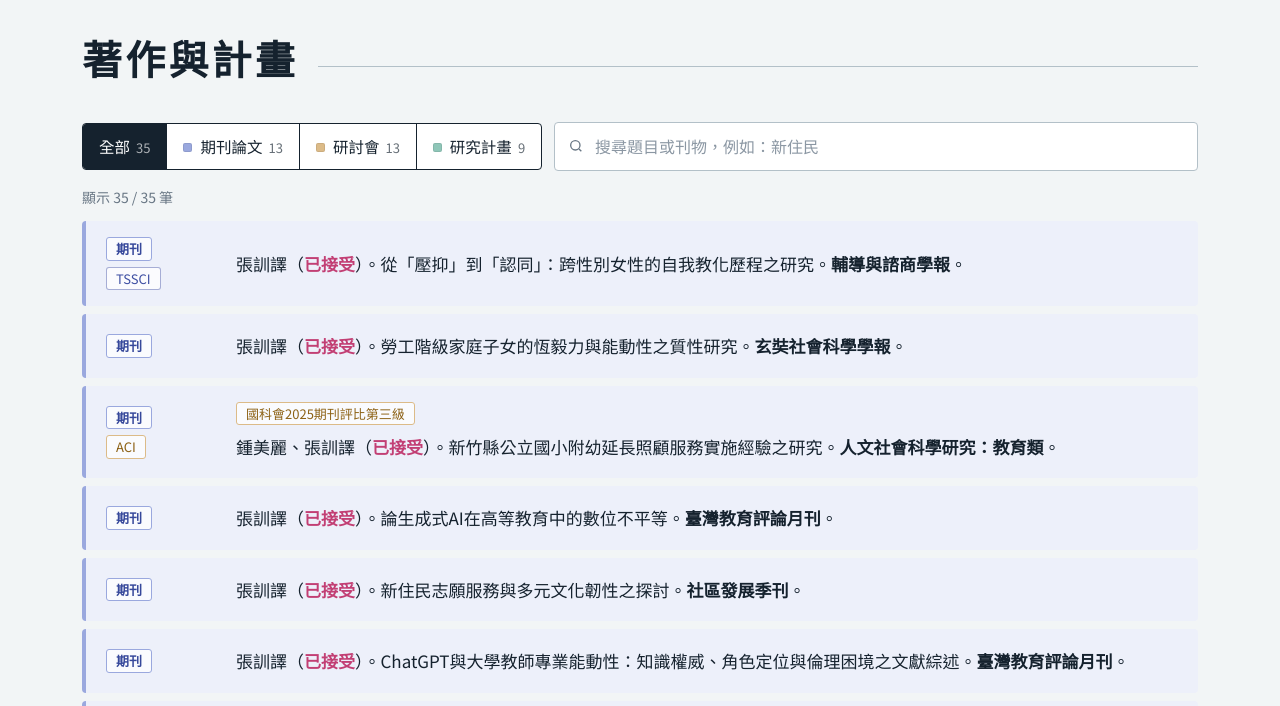
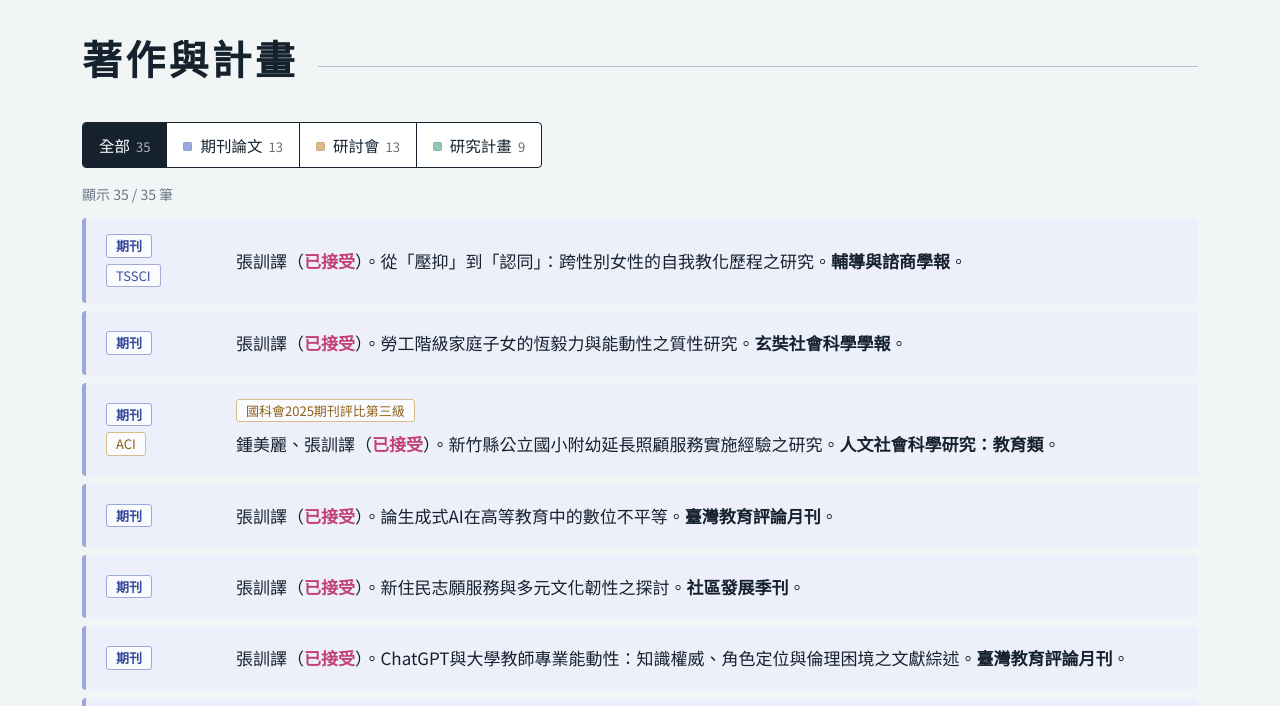
Before and after one commit to syunyichang-bot/syunyichang, a plain HTML site: page index.html in a window 1280 px wide. Shown: the part 1260-1966 px from the top of the page. Drawn offline with Linux system fonts and the light colour scheme.

Commit message:
Remove search box from works list
Co-Authored-By: Claude Opus 5.5 <noreply@anthropic.com>
Claude-Session: https://claude.ai/code/session_01Jkqmz318xczPLM54qxVc28

```diff
--- a/index.html
+++ b/index.html
@@ -496,10 +496,6 @@ li.t-advise .tg.type{color:#5b3f9a;border-color:var(--t-advise-line);font-weight
     <div class="head"><h2>著作與計畫</h2><span class="rule"></span></div>
     <div class="toolbar">
       <div class="tabs" role="tablist" id="tabs"></div>
-      <label class="search" for="q">
-        <svg viewBox="0 0 24 24" fill="none" stroke-width="2" aria-hidden="true"><circle cx="11" cy="11" r="7"/><path d="m20 20-3.5-3.5"/></svg>
-        <input id="q" type="search" placeholder="搜尋題目或刊物，例如：新住民">
-      </label>
     </div>
     <div class="result-meta" id="meta"></div>
     <ol class="list" id="list"></ol>
@@ -630,14 +626,13 @@ const TABS = [["all","全部"],["journal","期刊論文"],["conf","研討會"],[
 const TYPE_LABEL = {journal:"期刊", conf:"研討會", proj:"計畫"};
 let state = {tab:"all", theme:null, q:""};
 const tabsEl=document.getElementById("tabs"),
-      listEl=document.getElementById("list"), metaEl=document.getElementById("meta"), qEl=document.getElementById("q");
+      listEl=document.getElementById("list"), metaEl=document.getElementById("meta");
 TABS.forEach(([k,label])=>{
   const b=document.createElement("button"); b.type="button"; b.setAttribute("role","tab"); b.id="tab-"+k;
   const n=k==="all"?WORKS.length:WORKS.filter(w=>w.type===k).length;
   b.innerHTML=(k==="all"?"":'<i class="dot d-'+k+'"></i>')+label+'<span class="c">'+n+'</span>';
   b.onclick=()=>{state.tab=k;render()}; tabsEl.appendChild(b);
 });
-qEl.addEventListener("input",()=>{state.q=qEl.value.trim().toLowerCase();render()});
 const PDF_ICON='<svg viewBox="0 0 24 24" fill="none" stroke="currentColor" stroke-width="2" aria-hidden="true"><path d="M14 3h7v7"/><path d="M10 14 21 3"/><path d="M19 14v5a2 2 0 0 1-2 2H5a2 2 0 0 1-2-2V7a2 2 0 0 1 2-2h5"/></svg>';
 function render(){
   tabsEl.querySelectorAll("button").forEach(b=>b.setAttribute("aria-selected", b.id==="tab-"+state.tab));
```
